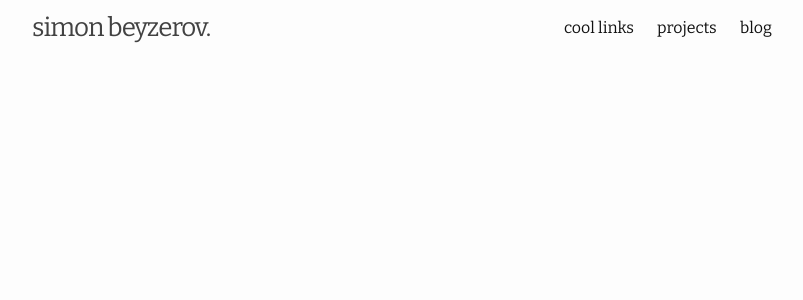
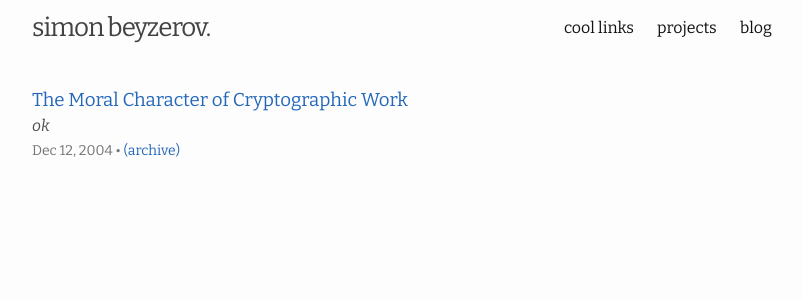
Before and after one commit to sim15/sim15.github.io, a Jekyll site: the page built from bookmarks.md, in a window 1280 px wide. Shown: the top 300 px of the page, without its empty margins (238-1041 px from the left). Built offline with Jekyll 4.4.1, drawn with Linux system fonts in a browser that asks for light colours; part of the change alters nothing that is shown.

Commit message:
Bookmark The Moral Character of Cryptographic Work

```diff
--- a/_data/bookmarks.json
+++ b/_data/bookmarks.json
@@ -1,2 +1,18 @@
 [
+  {
+    "title": "The Moral Character of Cryptographic Work",
+    "site": "IACR Cryptology ePrint Archive",
+    "author": "",
+    "date": "2004-12-12",
+    "timestamp": "2004-12-12T04:34:59.810Z",
+    "description": "Cryptography rearranges power: it configures who can do what, from what. This makes cryptography an inherently \\textit{political} tool, and it confers on the field an intrinsically \\textit{moral} dimension. The Snowden revelations motivate a reassessment of the political and moral positioning of cryptography. They lead one to ask if our inability to effectively address mass surveillance constitutes a failure of our field. I believe that it does. I call for a community-wide effort to develop more effective means to resist mass surveillance. I plea for a reinvention of our disciplinary culture to attend not only to puzzles and math, but, also, to the societal implications of our work.",
+    "url": "https://eprint.iacr.org/2015/1162",
+    "image": "bookmark-the-moral-character-of-cryptographic-work.png",
+    "type": "article",
+    "notes": "ok",
+    "tags": [
+      "cryptography"
+    ],
+    "waybackUrl": "http://web.archive.org/web/20240108182637/https://eprint.iacr.org/2015/1162"
+  }
 ]
```
